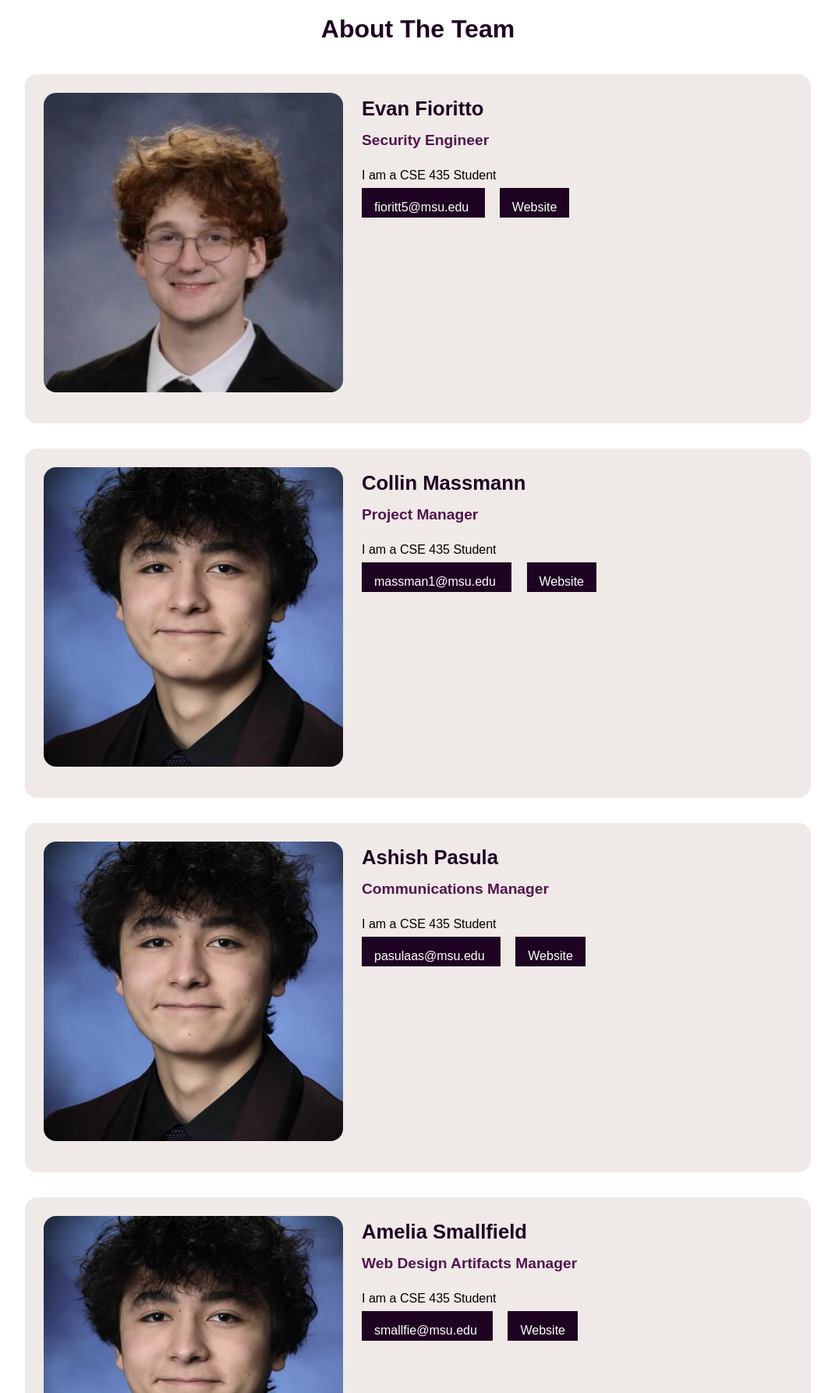
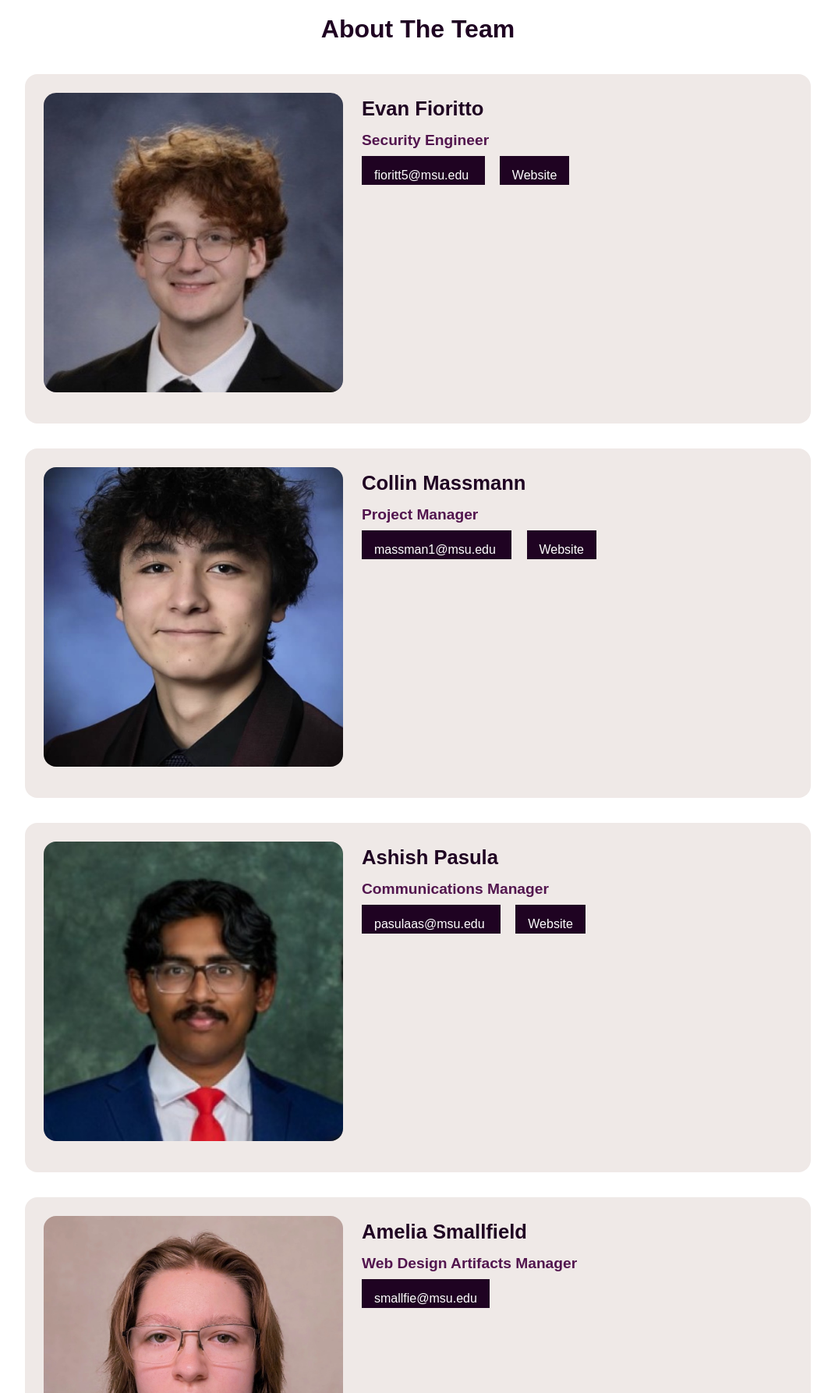
Before and after one commit to fiorittoev/CSE435-Group-Website, a Flask app: page /about in a window 1280 px wide. Shown: the part 134-1920 px from the top of the page at 78% size, without its empty margins (136-1207 px from the left). Run offline with Flask 2, Linux system fonts and the light colour scheme.

Commit message:
push images

```diff
--- a/templates/about.html
+++ b/templates/about.html
@@ -9,7 +9,6 @@
       <h1>Evan Fioritto</h1>
       <h2>Security Engineer</h2>
       <p>
-        I am a CSE 435 Student
       </p>
       <a class = "contact-email" href="mailto:fioritt5@msu.edu">
           fioritt5@msu.edu
@@ -27,7 +26,6 @@
       <h1>Collin Massmann</h1>
       <h2>Project Manager</h2>
       <p>
-        I am a CSE 435 Student
       </p>
       <a class = "contact-email" href="mailto:massman1@msu.edu">
           massman1@msu.edu
@@ -40,17 +38,16 @@
 
   <!-- Ashish's Card -->
   <div class = "contact-card">
-    <img src = "{{ url_for('static', filename='img/about/collin.jpg') }}">
+    <img src = "{{ url_for('static', filename='img/about/ashish.jpg') }}">
     <div class="contact-card-right">
       <h1>Ashish Pasula</h1>
       <h2>Communications Manager</h2>
       <p>
-        I am a CSE 435 Student
       </p>
       <a class = "contact-email" href="mailto:pasulaas@msu.edu">
           pasulaas@msu.edu
       </a>
-      <a class = "contact-link">
+      <a class = "contact-link" href="https://www.linkedin.com/in/ashish-pasula-828566344/">
           Website
       </a>
     </div>
@@ -58,35 +55,30 @@
 
   <!-- Amelias's Card -->
   <div class = "contact-card">
-    <img src = "{{ url_for('static', filename='img/about/collin.jpg') }}">
+    <img src = "{{ url_for('static', filename='img/about/amelia.jpg') }}">
     <div class="contact-card-right">
       <h1>Amelia Smallfield</h1>
       <h2>Web Design Artifacts Manager</h2>
       <p>
-        I am a CSE 435 Student
       </p>
       <a class = "contact-email" href="mailto:smallfie@msu.edu">
           smallfie@msu.edu
-      </a>
-      <a class = "contact-link">
-          Website
       </a>
     </div>
   </div>
 
   <!-- Sofia's Card -->
   <div class = "contact-card">
-    <img src = "{{ url_for('static', filename='img/about/collin.jpg') }}">
+    <img src = "{{ url_for('static', filename='img/about/sofia.jpg') }}">
     <div class="contact-card-right">
       <h1>Sofia Perez Rodriguez</h1>
       <h2>Meeting Coordinator & Facilitator</h2>
       <p>
-        I am a CSE 435 Student
       </p>
       <a class = "contact-email" href="mailto:perezso1@msu.edu">
           perezso1@msu.edu
       </a>
-      <a class = "contact-link">
+      <a class = "contact-link" href="https://www.linkedin.com/in/sofia-perez-106500288">
           Website
       </a>
     </div>
```
Also changed, not shown: static/img/about/amelia.jpg (added), static/img/about/ashish.jpg (added), static/img/about/sofia.jpg (added).
